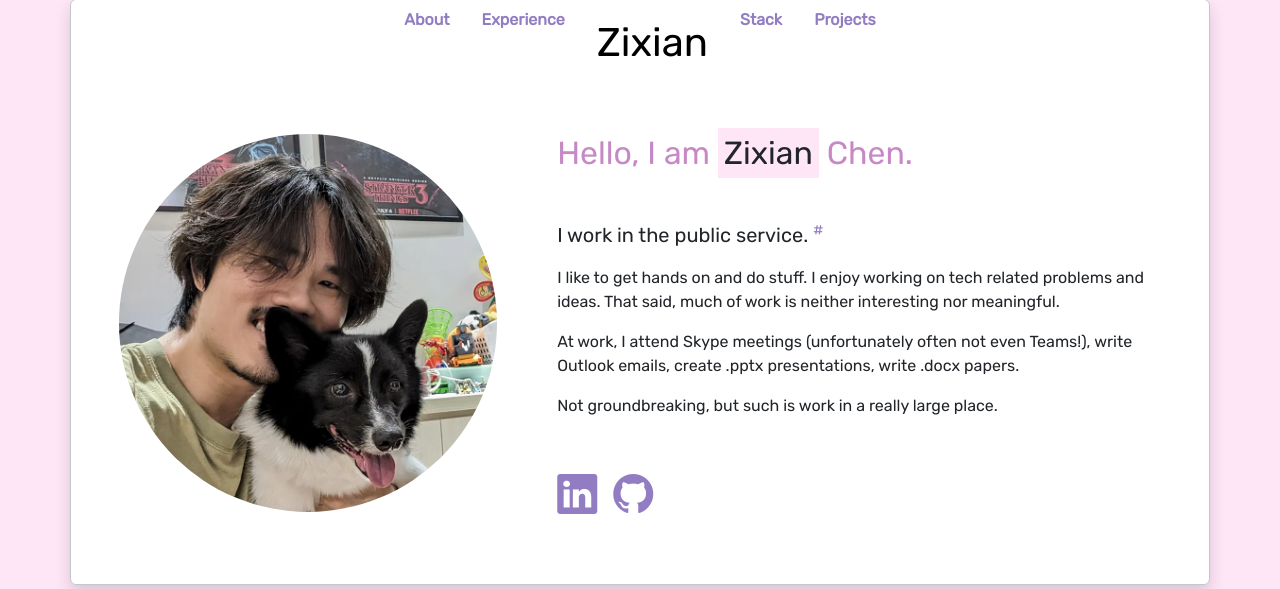
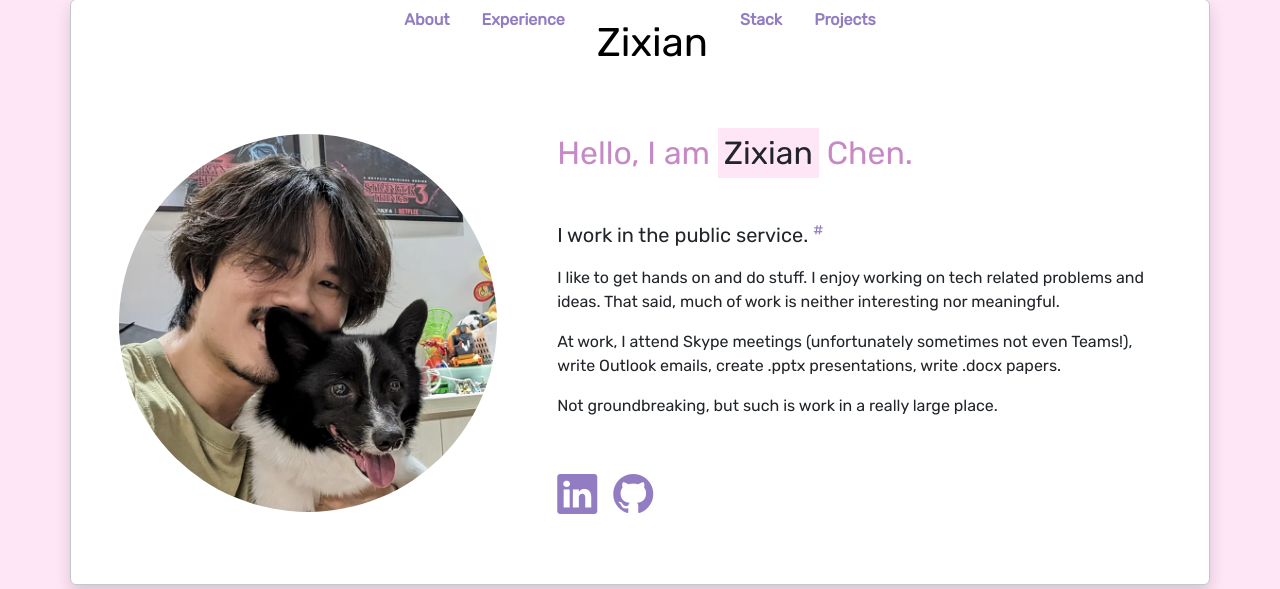
Before and after one commit to zachczx/eatyourmeds, a Django app: page / in a window 1280 px wide. Shown: the part 49-638 px from the top of the page. Run offline with Django 4.2, Linux system fonts and the light colour scheme; style sheets or scripts are compiled from the project's sources; some libraries are stand-ins or nearby versions.

Commit message:
Update home.html

```diff
--- a/templates/aboutme/home.html
+++ b/templates/aboutme/home.html
@@ -75,7 +75,7 @@
                     </span>
                 </p>
                 <p>I like to get hands on and do stuff. I enjoy working on tech related problems and ideas. That said, much of work is neither interesting nor meaningful.</p>
-                <p>At work, I attend Skype meetings (unfortunately often not even Teams!), write Outlook emails, create .pptx presentations, write .docx papers.</p>
+                <p>At work, I attend Skype meetings (unfortunately sometimes not even Teams!), write Outlook emails, create .pptx presentations, write .docx papers.</p>
                 <p>Not groundbreaking, but such is work in a really large place.</p>
                 <p class="mt-5"><a href="https://www.linkedin.com/in/zixianchen/"><i class="bi bi-linkedin fs-1 me-3"></i></a><a href="https://github.com/zachczx"><i class="bi bi-github fs-1"></i></a></p>
             </div>
```
